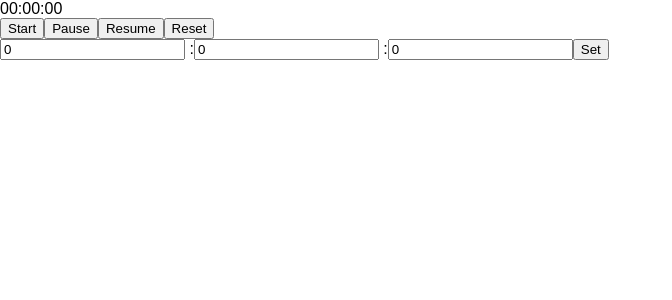
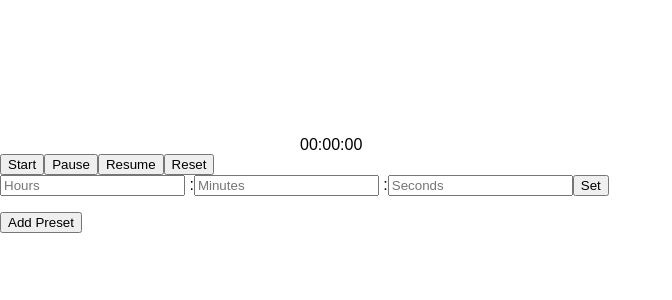
Before and after one commit to DamiFa/timerDF, a React (Create React App) app: page / in a window 1280 px wide. Shown: the top 300 px of the page, without its empty margins (0-672 px from the left). Built offline with nearby package versions, Linux system fonts and the light colour scheme.

Commit message:
add visual for TimerDisplay, add functional presets, add preset storage in localStorage

```diff
--- a/src/PresetList.jsx
+++ b/src/PresetList.jsx
@@ -1,13 +1,78 @@
 import React, { Component } from "react";
 import TimerPreset from "./TimerPreset";
+import TimerForm from "./TimerForm";
 
-/* !!!!!!!!!!!!!!!!!WIP!!!!!!!!!!!!!!!!!!! */
-const PresetList = ({presetList}) => {
-  const timerPresetList = presetList.map((preset) => (<TimerPreset  />));
+const PRESET_LIMIT = 4;
 
-  return (
-    {timerPresetList}
-  )
+class PresetList extends Component{
+
+  constructor(props){
+    super(props);
+
+    this.state = {
+      presets: [],
+      showForm: false
+    }
+
+    this.addPreset = this.addPreset.bind(this);
+  }
+
+  componentDidMount(){
+    if(localStorage.presets){
+      this.setState({presets: [...localStorage.presets.split(',')]});
+    }
+  }
+
+  handleClick(secondsToSet){
+    this.props.onClick(secondsToSet);
+  }
+
+  handleDelete(idx){
+    let presets = this.state.presets.filter((preset, i) => i !== idx);
+    localStorage.setItem("presets", presets);
+    this.setState({presets});
+  }
+
+  addPreset(timeInSeconds){
+    let presets = [...this.state.presets, timeInSeconds];
+    localStorage.setItem("presets", presets);
+    this.setState({presets, showForm: false});
+  }
+
+  render() {
+    const { presets } = this.state;
+
+    const timerPresetList = presets.map((preset, i) => (
+      <TimerPreset
+        key={i}
+        onClick={this.handleClick.bind(this, preset)}
+        timeInSeconds={preset}
+        onDelete={this.handleDelete.bind(this, i)}
+      />
+    ));
+
+    let displayForm;
+    if(presets.length < PRESET_LIMIT){
+      if(this.state.showForm){
+        displayForm =
+          <div>
+            <TimerForm onSubmit={this.addPreset} />
+            <span onClick={() => this.setState({showForm: false})}>X</span>
+          </div>
+      } else {
+        displayForm = <button onClick={() => this.setState({showForm: true})}>Add Preset</button>
+      }
+    }
+
+    return (
+      <div>
+        <ul>
+          {timerPresetList}
+        </ul>
+        {displayForm}
+      </div>
+    )
+  }
 }
 
 export default PresetList;
--- a/src/TimerDisplay.jsx
+++ b/src/TimerDisplay.jsx
@@ -1,7 +1,27 @@
 import React from "react";
 
-const TimerDisplay = ({time}) => (
-  <div>{time.toString()}</div>
-)
+const TimerDisplay = ({time, progress}) => {
+  const radius = 90;
+  const circumference = 2*Math.PI*radius;
+  const dashSize = -circumference*(1-progress);
+
+  return (
+    <div id="timer-display">
+      <svg style={{transform: 'rotate(-90deg)'}}>
+        <circle
+          r={radius}
+          cx="100"
+          cy="100"
+          fill="transparent"
+          stroke="#FF8F1E"
+          strokeDasharray={circumference}
+          strokeDashoffset={dashSize}
+        >
+        </circle>
+      </svg>
+      {time}
+    </div>
+  )
+}
 
 export default TimerDisplay;
--- a/src/TimerForm.jsx
+++ b/src/TimerForm.jsx
@@ -5,9 +5,9 @@ class TimerForm extends Component {
     super(props);
 
     this.state = {
-      seconds: 0,
-      minutes: 0,
-      hours: 0
+      seconds: "",
+      minutes: "",
+      hours: ""
     }
   }
 
@@ -22,7 +22,12 @@ class TimerForm extends Component {
     const timeInSeconds = seconds*1 + minutes*60 + hours*60*60;
 
     e.preventDefault();
-    this.props.setUpTimer(timeInSeconds);
+    this.props.onSubmit(timeInSeconds);
+    this.setState({
+      seconds: "",
+      minutes: "",
+      hours: ""
+    })
   }
 
   render(){
@@ -36,6 +41,7 @@ class TimerForm extends Component {
             name="hours"
             id="hours"
             step="1"
+            min="0"
             value={hours}
             placeholder="Hours"
             onChange={this.handleChange}
@@ -48,6 +54,7 @@ class TimerForm extends Component {
             name="minutes"
             id="minutes"
             step="1"
+            min="0"
             value={minutes}
             placeholder="Minutes"
             onChange={this.handleChange}
@@ -60,6 +67,7 @@ class TimerForm extends Component {
             name="seconds"
             id="seconds"
             step="1"
+            min="0"
             value={seconds}
             placeholder="Seconds"
             onChange={this.handleChange}
--- a/src/TimerMain.jsx
+++ b/src/TimerMain.jsx
@@ -3,6 +3,8 @@ import Timer from './services/timer';
 import TimerDisplay from './TimerDisplay'
 import TimerControl from './TimerControls';
 import TimerForm from './TimerForm';
+import PresetList from "./PresetList";
+import { formatTimer } from "./services/timerFormatter"
 import sound from "./sounds/bubbles.mp3";
 
 class TimerMain extends Component{
@@ -12,7 +14,9 @@ class TimerMain extends Component{
     this.timer = new Timer(0);
 
     this.state = {
-      currentTime: this.timer.getCurrentTime()
+      currentTime: this.timer.getCurrentTime(),
+      // currentTimeInSeconds: this.timer.getCurrentTimeInSeconds(),
+      startingTime: 0,
     }
 
     this.sound = new Audio(sound);
@@ -44,12 +48,16 @@ class TimerMain extends Component{
     this.timer.reset();
   }
 
-  setUpTimer(secondsToSetUp = 0){
-    this.timer = new Timer(secondsToSetUp);
+  setUpTimer(secondsToSetUp){
+    if(secondsToSetUp){
+      this.resetTimer();
+      this.timer = new Timer(secondsToSetUp);
 
-    this.setState({
-      currentTime: this.timer.getCurrentTime()
-    })
+      this.setState({
+        currentTime: this.timer.getCurrentTime(),
+        startingTime: secondsToSetUp
+      })
+    }
 
     this.timer.addEventListener(
       "secondUpdated",
@@ -74,31 +82,23 @@ class TimerMain extends Component{
     )
   }
 
-  formatTimer(){
-    let { hours, minutes, seconds } = this.state.currentTime;
+  render(){
+    let percentTime = this.state.startingTime <= 0 ? 0 : this.timer.getCurrentTimeInSeconds() / this.state.startingTime;
 
-    return `${this.formateTime(hours)}:${this.formateTime(minutes)}:${this.formateTime(seconds)}`;
-  }
-
-  formateTime(timeToFormat){
-    let time = timeToFormat.toString();
-    if(time.length === 1){
-      return `0${time}`;
-    }
-    else return `${time}`;
-  }
-
-  render(){
     return(
-      <div>
-        <TimerDisplay time={this.formatTimer()} />
+      <div id="main">
+        <TimerDisplay
+          time={formatTimer(this.state.currentTime)}
+          progress={percentTime}
+        />
         <TimerControl
           onStart={this.startTimer}
           onPause={this.pauseTimer}
           onResume={this.resumeTimer}
           onReset={this.resetTimer}
         />
-        <TimerForm setUpTimer={this.setUpTimer}/>
+        <TimerForm onSubmit={this.setUpTimer}/>
+        <PresetList onClick={this.setUpTimer}/>
       </div>
     )
   }
--- a/src/TimerPreset.jsx
+++ b/src/TimerPreset.jsx
@@ -1,7 +1,11 @@
 import React from 'react';
+import {formatTimer, hashTime} from "./services/timerFormatter";
 
-const TimerPreset = ({setPreset, preset}) => (
-  <button onClick={setPreset}>{preset}</button>
+const TimerPreset = ({onClick, timeInSeconds, onDelete}) => (
+  <li>
+    <button onClick={onClick}>{formatTimer(hashTime(timeInSeconds))}</button>
+    <span onClick={onDelete}>X</span>
+  </li>
 )
 
 export default TimerPreset;
--- a/src/services/timer.js
+++ b/src/services/timer.js
@@ -1,5 +1,5 @@
 export default class Timer {
-  constructor(secondsToCountdownFrom){
+  constructor(secondsToCountdownFrom = 0){
     this.secondsToCountdownFrom = secondsToCountdownFrom;
 
     this.initialised();
@@ -76,4 +76,8 @@ export default class Timer {
       hours: Math.floor((this.distanceInSeconds / (60*60)) % (60*60))
     };
   }
+
+  getCurrentTimeInSeconds(){
+    return this.distanceInSeconds*1;
+  }
 }
--- /dev/null
+++ b/src/services/timerFormatter.js
@@ -0,0 +1,21 @@
+export function formatTimer(timeHashed){
+  let {hours, minutes, seconds} = timeHashed;
+
+  return `${formateTime(hours)}:${formateTime(minutes)}:${formateTime(seconds)}`;
+}
+
+export function hashTime(timeInSeconds){
+  return {
+    seconds: Math.floor(timeInSeconds % 60),
+    minutes: Math.floor((timeInSeconds / 60) % 60),
+    hours: Math.floor((timeInSeconds / (60*60)) % (60*60))
+  };
+}
+
+function formateTime(timeToFormat){
+  let time = timeToFormat.toString();
+  if(time.length === 1){
+    return `0${time}`;
+  }
+  else return `${time}`;
+}
```
